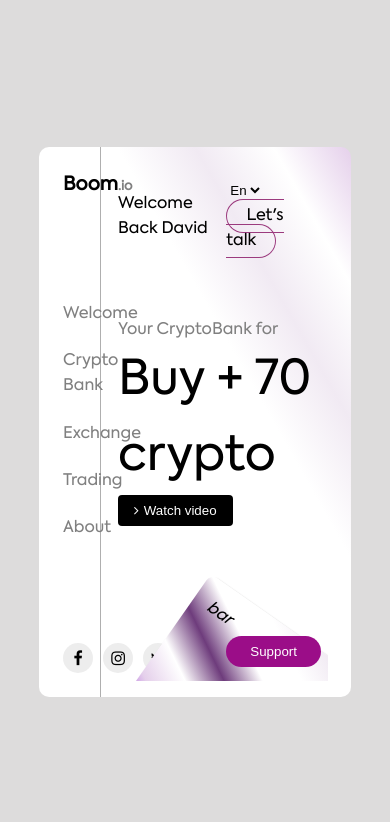
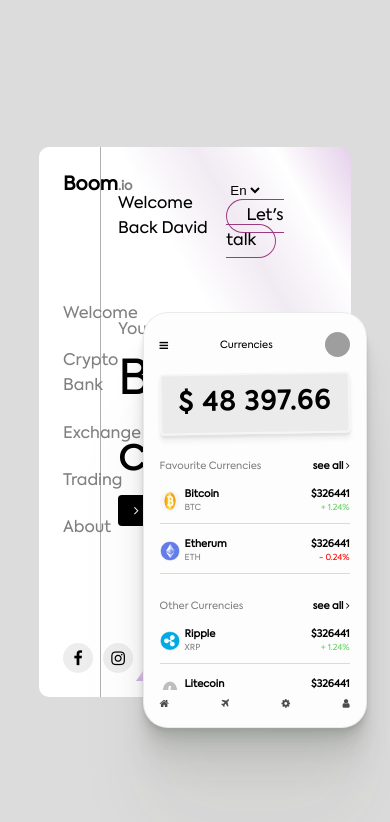
Before and after one commit to Fatimah019/teamapt, a React (Create React App) app: page / in a window 390 px wide. Shown: the top 822 px of the page. Built offline with nearby package versions, Linux system fonts and the light colour scheme; grey boxes are pictures that could not be loaded.

Commit message:
animate phone on tab change

```diff
--- a/src/App.js
+++ b/src/App.js
@@ -1,9 +1,18 @@
 import React from "react";
 import Routes from "./Components/Routes";
+import PhoneImage from "./Components/UI/phoneimage";
+
+import { useLocation } from "react-router-dom";
 
 function App() {
+  const location = useLocation();
+
+  const checkPhone = location.hash === "#welcome" ? "phone-container-visible" : "phone-container-invisible";
   return (
-    <div className="">
+    <div className="main-home">
+      <div className={checkPhone}>
+        <PhoneImage />
+      </div>
       <Routes />
     </div>
   );
--- a/src/Components/Home/index.jsx
+++ b/src/Components/Home/index.jsx
@@ -5,10 +5,8 @@
 import Exchange from "../Exchange";
 import Header from "../Header";
 import Welcome from "../Welcome";
-import PhoneImage from "../UI/phoneimage";
 import AOS from "aos";
 import "aos/dist/aos.css";
-// import { useLocation } from "react-router";
 
 const Home = () => {
   useEffect(() => {
@@ -73,7 +71,6 @@
       >
         Support
       </button>
-
     </div>
   );
 };
--- a/src/Components/Routes/index.js
+++ b/src/Components/Routes/index.js
@@ -1,21 +1,19 @@
 import React from "react";
-import { BrowserRouter as Router, Switch, Route } from "react-router-dom";
+import { Switch, Route } from "react-router-dom";
 import Home from "../Home";
 
 function Routes() {
   return (
-    <Router>
-      <Switch>
-        {/* <Route
+    <Switch>
+      {/* <Route
           exact
           path="/"
           render={() => {
             return <Redirect exact to="/#welcome" />;
           }}
         /> */}
-        <Route exact path="/" component={Home} />
-      </Switch>
-    </Router>
+      <Route exact path="/" component={Home} />
+    </Switch>
   );
 }
 
--- a/src/index.css
+++ b/src/index.css
@@ -53,3 +53,34 @@
   justify-content: center;
   min-height: 100%;
 }
+
+.main-home {
+  position: relative;
+  min-height: 100%;
+}
+.phone-container-visible {
+  position: absolute;
+  top: 30%;
+  right: -5%;
+  z-index: 9999999999999;
+}
+.phone-container-invisible {
+  position: absolute;
+  top: 30%;
+  right: -5%;
+  z-index: 9999999999999;
+  animation: 2s ease-in-out normal animate-phone;
+}
+
+@keyframes animate-phone {
+  0% {
+    opacity: 1;
+    top: 30%;
+    display: block;
+  }
+  100% {
+    opacity: 0;
+    top: -100%;
+    display: none;
+  }
+}
--- a/src/index.js
+++ b/src/index.js
@@ -3,10 +3,13 @@
 import App from "./App";
 import * as serviceWorker from "./serviceWorker";
 import "./index.css";
+import { BrowserRouter as Router } from "react-router-dom";
 
 ReactDOM.render(
   <React.StrictMode>
-    <App />
+    <Router>
+      <App />
+    </Router>
   </React.StrictMode>,
   document.getElementById("root")
 );
```
